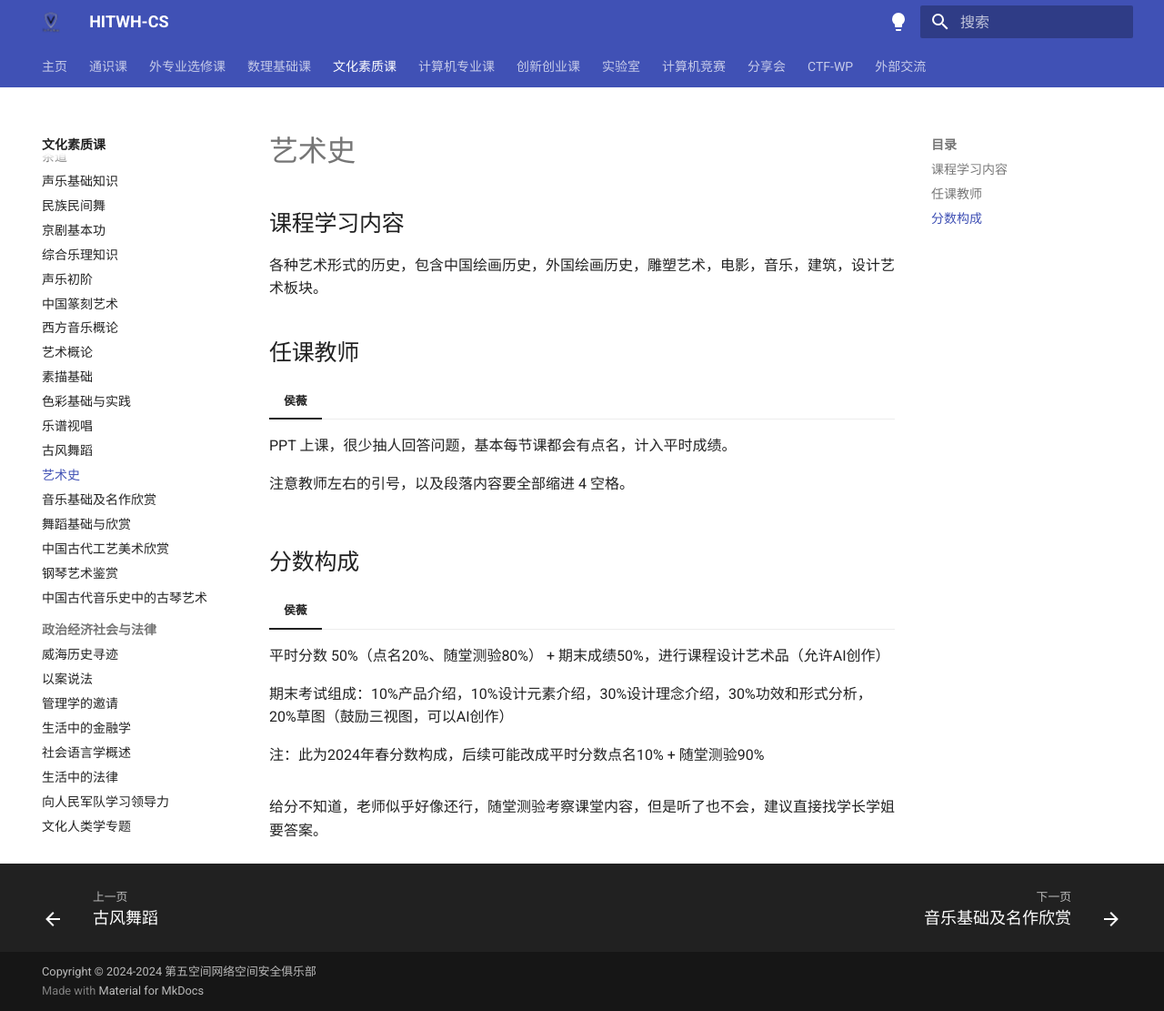
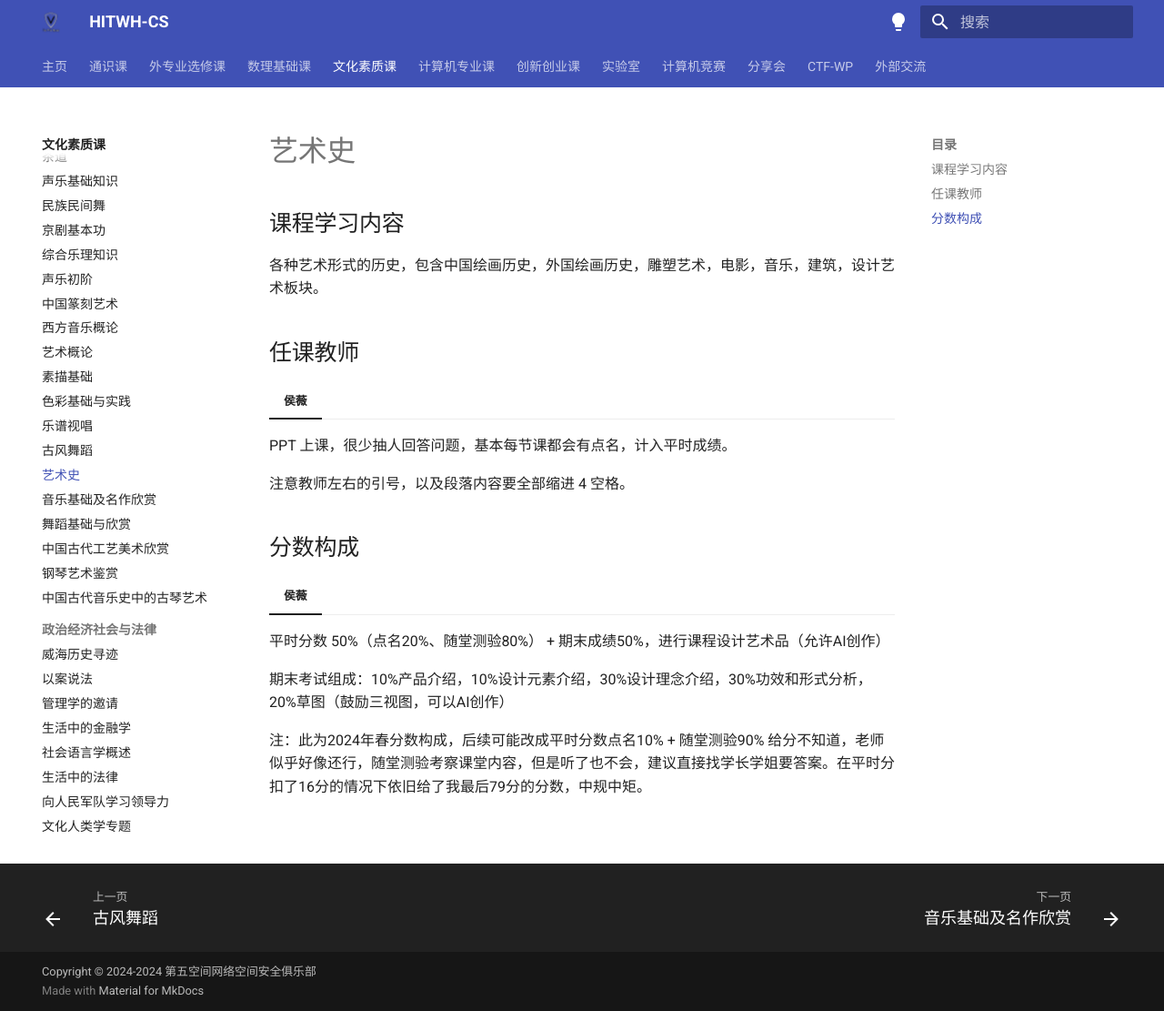
Before and after one commit to Fifth-Space/HITWH-CS, an MkDocs documentation site: the page built from docs/culture/美学与艺术欣赏/14.md, in a window 1280 px wide and 1111 px high. Shown: the whole window at 91% size. Built offline with MkDocs 1.6.1 and Material for MkDocs 9.7.7, drawn with Linux system fonts in a browser that asks for light colours; comment, search, counter and statistics services are not loaded.

Commit message:
culture 课程更新，实验室更新，祝贺HITSZ在比赛中取得佳绩！

```diff
--- a/docs/culture/美学与艺术欣赏/14.md
+++ b/docs/culture/美学与艺术欣赏/14.md
@@ -8,20 +8,16 @@
 
 === "侯薇"
 
-    PPT 上课，很少抽人回答问题，基本每节课都会有点名，计入平时成绩。
+PPT 上课，很少抽人回答问题，基本每节课都会有点名，计入平时成绩。
 
-    注意教师左右的引号，以及段落内容要全部缩进 4 空格。
-
-
-
+注意教师左右的引号，以及段落内容要全部缩进 4 空格。
 ## 分数构成
 
 === "侯薇"
 
-    平时分数 50%（点名20%、随堂测验80%） + 期末成绩50%，进行课程设计艺术品（允许AI创作）
+平时分数 50%（点名20%、随堂测验80%） + 期末成绩50%，进行课程设计艺术品（允许AI创作）
 
-    期末考试组成：10%产品介绍，10%设计元素介绍，30%设计理念介绍，30%功效和形式分析，20%草图（鼓励三视图，可以AI创作）
+期末考试组成：10%产品介绍，10%设计元素介绍，30%设计理念介绍，30%功效和形式分析，20%草图（鼓励三视图，可以AI创作）
 
-    注：此为2024年春分数构成，后续可能改成平时分数点名10% + 随堂测验90%
-
-给分不知道，老师似乎好像还行，随堂测验考察课堂内容，但是听了也不会，建议直接找学长学姐要答案。
+注：此为2024年春分数构成，后续可能改成平时分数点名10% + 随堂测验90%
+给分不知道，老师似乎好像还行，随堂测验考察课堂内容，但是听了也不会，建议直接找学长学姐要答案。在平时分扣了16分的情况下依旧给了我最后79分的分数，中规中矩。
```
Also changed, not shown: docs/culture/index.md (+3 -0 lines), docs/culture/文史哲经典与世界文明/9.md (+15 -0 lines), docs/labs/huaweiTele.md (+1 -1 lines), docs/visit/HITSZ.md (+1 -1 lines).
